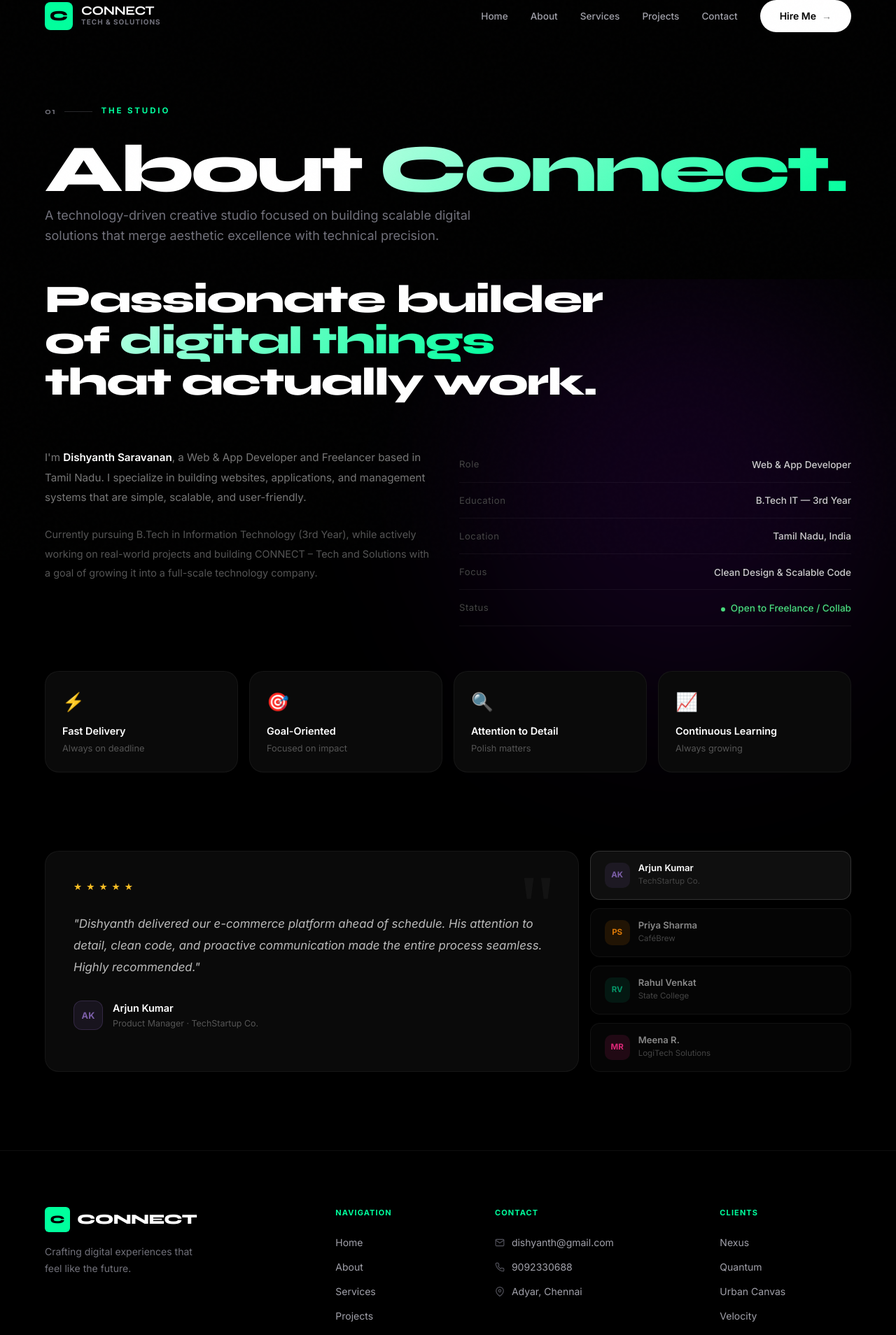
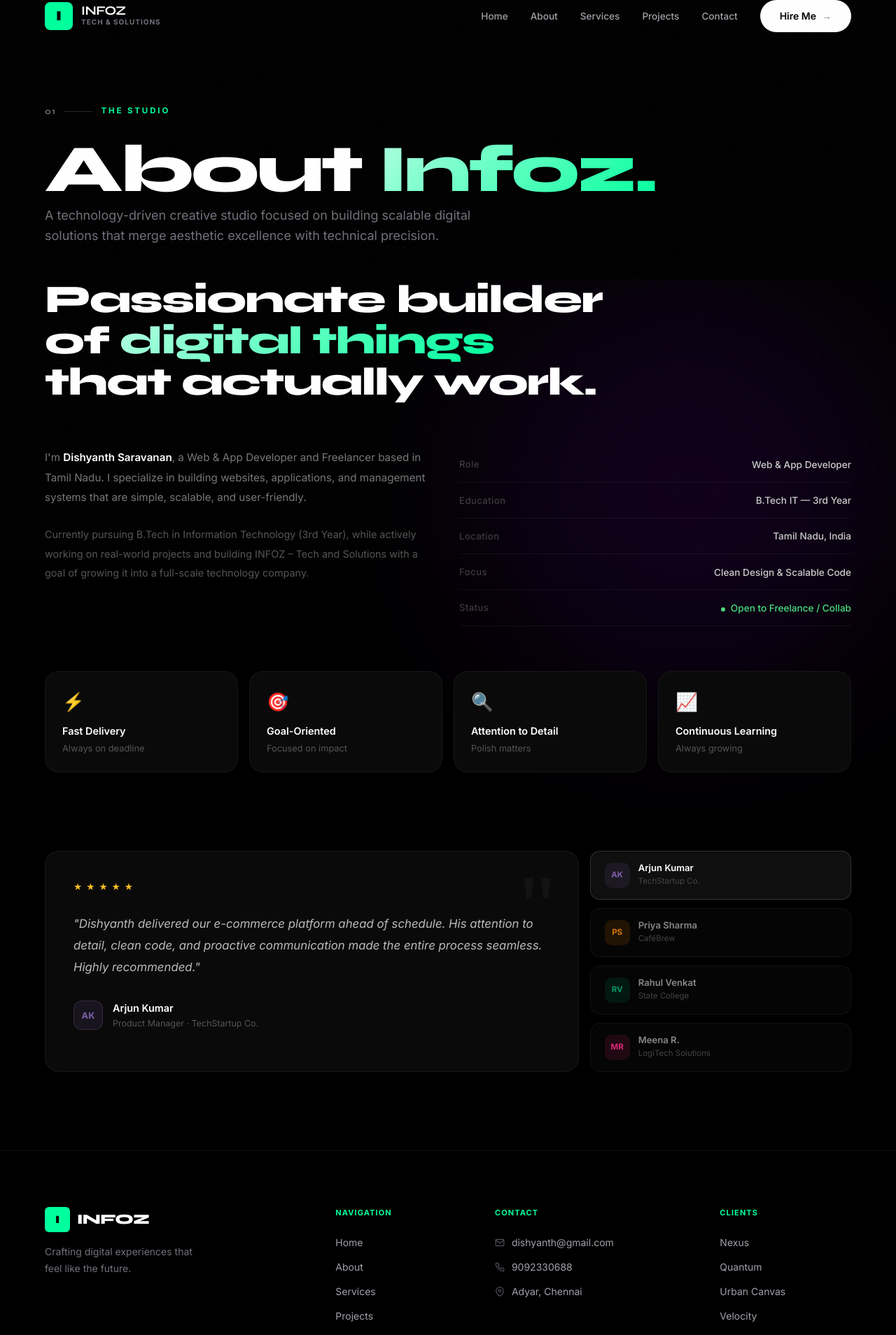
Before and after one commit to dishyanth07/connect-portfolio, a React (Vite) app: page /about in a window 1280 px wide. Shown: the top 1908 px of the page at 70% size. Built offline with nearby package versions, Linux system fonts and the light colour scheme.

Commit message:
updated brand name to INFOZ

```diff
--- a/index.html
+++ b/index.html
@@ -6,11 +6,11 @@
   <link rel="icon" type="image/svg+xml" href="/logo.svg" />
   <meta name="viewport" content="width=device-width, initial-scale=1.0" />
   <meta name="description"
-    content="CONNECT – Tech and Solutions. Professional web development, mobile app development, and digital solutions by Dishyanth Saravanan." />
+    content="INFOZ – Tech and Solutions. Professional web development, mobile app development, and digital solutions by Dishyanth Saravanan." />
   <meta name="keywords"
-    content="web development, mobile app, freelance, digital solutions, CONNECT tech, Dishyanth Saravanan" />
+    content="web development, mobile app, freelance, digital solutions, INFOZ tech, Dishyanth Saravanan" />
   <meta name="author" content="Dishyanth Saravanan" />
-  <meta property="og:title" content="CONNECT – Tech and Solutions" />
+  <meta property="og:title" content="INFOZ – Tech and Solutions" />
   <meta property="og:description" content="Building Smart Digital Experiences." />
   <meta property="og:type" content="website" />
   <meta name="theme-color" content="#000000" />
@@ -19,7 +19,7 @@
   <link
     href="https://fonts.googleapis.com/css2?family=Inter:ital,opsz,wght@0,14..32,100..900;1,14..32,100..900&family=Syne:wght@400;500;600;700;800&display=swap"
     rel="stylesheet" />
-  <title>CONNECT – Tech and Solutions</title>
+  <title>INFOZ – Tech and Solutions</title>
 </head>
 
 <body>
--- a/src/components/About.jsx
+++ b/src/components/About.jsx
@@ -52,7 +52,7 @@ export default function About({ simple, hideHeader }) {
                                         I'm <span style={{ color: '#fff', fontWeight: 600 }}>Dishyanth Saravanan</span>, a Web & App Developer and Freelancer based in Tamil Nadu. I specialize in building websites, applications, and management systems that are simple, scalable, and user-friendly.
                                     </p>
                                     <p style={{ color: '#555', lineHeight: 1.9, fontSize: '0.9rem' }}>
-                                        Currently pursuing B.Tech in Information Technology (3rd Year), while actively working on real-world projects and building CONNECT – Tech and Solutions with a goal of growing it into a full-scale technology company.
+                                        Currently pursuing B.Tech in Information Technology (3rd Year), while actively working on real-world projects and building INFOZ – Tech and Solutions with a goal of growing it into a full-scale technology company.
                                     </p>
                                 </motion.div>
 
--- a/src/components/Footer.jsx
+++ b/src/components/Footer.jsx
@@ -24,10 +24,10 @@ export default function Footer() {
                     <div>
                         <NavLink to="/" style={{ display: 'flex', alignItems: 'center', gap: '10px', textDecoration: 'none', marginBottom: '16px' }}>
                             <div style={{ width: '36px', height: '36px', background: 'var(--accent)', borderRadius: '6px', display: 'flex', alignItems: 'center', justifyContent: 'center', fontFamily: 'Syne, sans-serif', fontWeight: 900, fontSize: '16px', color: '#000' }}>
-                                C
+                                I
                             </div>
                             <span style={{ fontFamily: 'Syne, sans-serif', fontWeight: 800, fontSize: '20px', letterSpacing: '-0.03em', color: '#fff', textTransform: 'uppercase' }}>
-                                CONNECT
+                                INFOZ
                             </span>
                         </NavLink>
                         <p style={{ color: '#71717a', fontSize: '14px', lineHeight: '1.7', maxWidth: '220px', fontWeight: 400 }}>
@@ -97,7 +97,7 @@ export default function Footer() {
                 {/* Bottom bar: copyright left, social icons right */}
                 <div style={{ borderTop: '1px solid rgba(255,255,255,0.06)', paddingTop: '24px', display: 'flex', justifyContent: 'space-between', alignItems: 'center' }}>
                     <p style={{ color: '#3f3f46', fontSize: '13px', fontWeight: 400 }}>
-                        © {currentYear} CONNECT. All rights reserved.
+                        © {currentYear} INFOZ. All rights reserved.
                     </p>
                     <div style={{ display: 'flex', alignItems: 'center', gap: '20px' }}>
                         {socials.map((s, idx) => (
--- a/src/components/Hero.jsx
+++ b/src/components/Hero.jsx
@@ -71,7 +71,7 @@ export default function Hero() {
                     </div>
 
                     <h1 className="display-xl mb-6">
-                        <span className="gradient-text-white">CONNECT</span>
+                        <span className="gradient-text-white">INFOZ</span>
                         <br />
                         <span className="text-zinc-500">Tech & Solutions.</span>
                     </h1>
--- a/src/components/Navbar.jsx
+++ b/src/components/Navbar.jsx
@@ -39,10 +39,10 @@ export default function Navbar() {
                 {/* Logo */}
                 <NavLink to="/" className="flex items-center gap-3 no-underline group cursor-pointer">
                     <div className="w-10 h-10 bg-[var(--accent)] rounded-lg flex items-center justify-center font-syne font-black text-xl text-black transition-transform group-hover:scale-105">
-                        C
+                        I
                     </div>
                     <div className="flex flex-col">
-                        <span className="font-syne font-bold text-lg tracking-tight text-white leading-none">CONNECT</span>
+                        <span className="font-syne font-bold text-lg tracking-tight text-white leading-none">INFOZ</span>
                         <span className="text-[10px] text-zinc-500 uppercase tracking-widest font-bold">Tech & Solutions</span>
                     </div>
                 </NavLink>
--- a/src/pages/AboutPage.jsx
+++ b/src/pages/AboutPage.jsx
@@ -14,7 +14,7 @@ export default function AboutPage() {
                         <span className="label-text">The Studio</span>
                     </div>
                     <h1 className="display-xl mb-4">
-                        About <span className="gradient-text">Connect.</span>
+                        About <span className="gradient-text">Infoz.</span>
                     </h1>
                     <p className="text-zinc-500 max-w-2xl text-lg leading-relaxed">
                         A technology-driven creative studio focused on building scalable digital solutions
--- a/src/pages/ServicesPage.jsx
+++ b/src/pages/ServicesPage.jsx
@@ -24,7 +24,7 @@ export default function ServicesPage() {
                             Our <span className="gradient-text">Services.</span>
                         </h1>
                         <p style={{ color: '#71717a', fontSize: '1.125rem', lineHeight: '1.75', maxWidth: '560px', fontWeight: 400 }}>
-                            CONNECT combines strategy, engineering, and design to build powerful digital products and scalable systems.
+                            INFOZ combines strategy, engineering, and design to build powerful digital products and scalable systems.
                         </p>
                     </motion.div>
                 </div>
```
